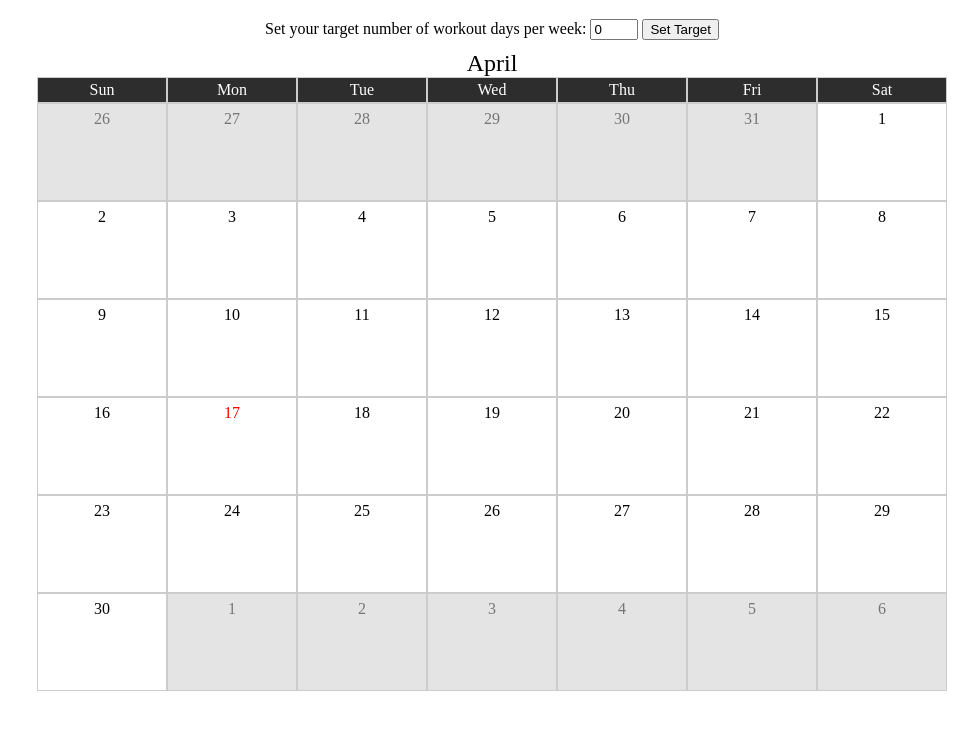
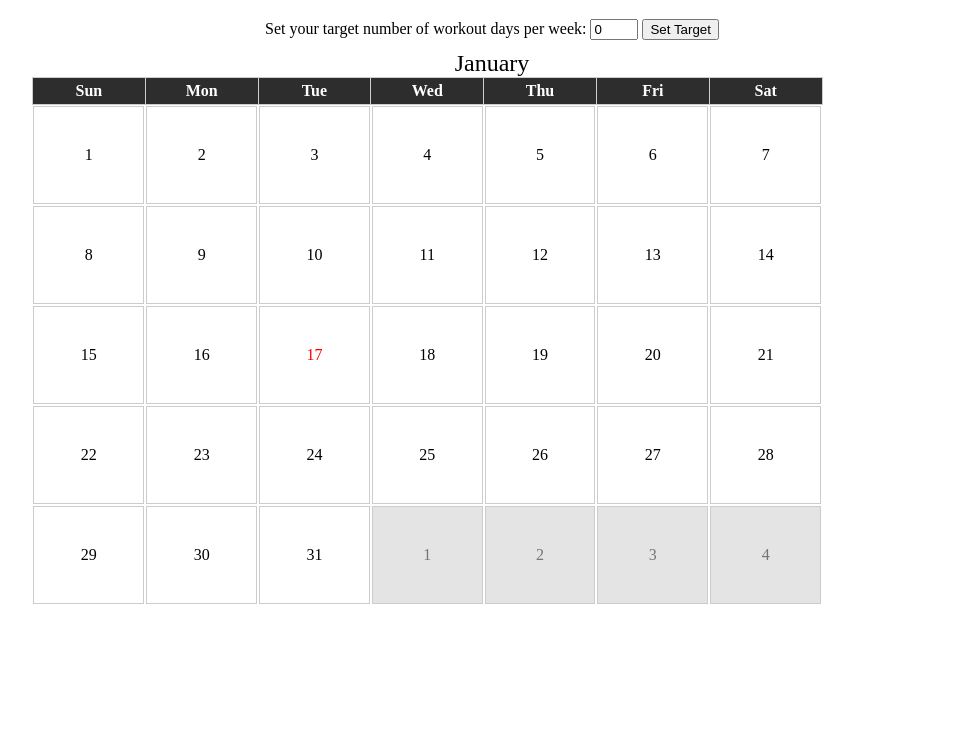
Before and after one commit to williamphk/Workout-Tracking-App, a plain HTML site: page index.html in a window 1280 px wide. Shown: the part 69-798 px from the top of the page, without its empty margins (148-1126 px from the left). Drawn offline with Linux system fonts and the light colour scheme.

Commit message:
Added Weekly Achievement

```diff
--- a/index.html
+++ b/index.html
@@ -17,19 +17,29 @@
         <input type="number" id="target" min="1" max="7" value="0" />
         <button id="setTarget">Set Target</button>
       </form>
-      <h2 id="achievement" style="display: none">
-        🎉Congratulations! You've reached your target!🎉
-      </h2>
+      <h2 id="achievement" style="display: none"></h2>
       <div id="month"></div>
-      <div id="calendar">
-        <div class="weekday-header">Sun</div>
-        <div class="weekday-header">Mon</div>
-        <div class="weekday-header">Tue</div>
-        <div class="weekday-header">Wed</div>
-        <div class="weekday-header">Thu</div>
-        <div class="weekday-header">Fri</div>
-        <div class="weekday-header">Sat</div>
-      </div>
+      <table id="calendar">
+        <thead>
+          <tr>
+            <th class="weekday-header">Sun</th>
+            <th class="weekday-header">Mon</th>
+            <th class="weekday-header">Tue</th>
+            <th class="weekday-header">Wed</th>
+            <th class="weekday-header">Thu</th>
+            <th class="weekday-header">Fri</th>
+            <th class="weekday-header">Sat</th>
+          </tr>
+        </thead>
+        <tbody id="tBody">
+          <tr id="weekOne"></tr>
+          <tr id="weekTwo"></tr>
+          <tr id="weekThree"></tr>
+          <tr id="weekFour"></tr>
+          <tr id="weekFive"></tr>
+          <tr id="weekSix"></tr>
+        </tbody>
+      </table>
     </main>
     <script src="scripts/script.js"></script>
   </body>
--- a/scripts/script.js
+++ b/scripts/script.js
@@ -3,25 +3,20 @@ window.onload = domReady;
 function domReady() {
   //Get the HTML Element
   var formHandle = document.forms.inputForm;
-  var calendar = document.getElementById("calendar");
   var achievement = document.getElementById("achievement");
   var month = document.getElementById("month");
+  var rows = document.getElementById("tBody").children;
+  var weekOne = document.getElementById("weekOne");
+  var weekTwo = document.getElementById("weekTwo");
+  var weekThree = document.getElementById("weekThree");
+  var weekFour = document.getElementById("weekFour");
+  var weekFive = document.getElementById("weekFive");
+  var lastWeek;
 
+  //For testing different month
+  //Example January: setMonth = 1
+  var setMonth = 1;
   var targetDays;
-  var totalDays = [];
-
-  //For testing
-  var setMonth;
-
-  createCalendar();
-
-  var chunkedTotalDays = chunkArray(totalDays);
-  var workoutDays = [];
-
-  //Create a copy of the 2d array of the calender
-  for (let i = 0; i < chunkedTotalDays.length; i++) {
-    workoutDays.push(new Array());
-  }
 
   //Form handle
   formHandle.onsubmit = processForm;
@@ -34,66 +29,148 @@ function domReady() {
 
   month.innerHTML = getMonthName();
 
-  function createCalendar() {
-    //Previous Month
+  var totalDays = [];
+  createArrayOfTheMonth();
+
+  //Save the remaining dates in the previous months, all dates in the current month and the reamining dates in the next month into the totalDays array
+  //For example the April 2023:
+  //[26, 27, 28, 29, 30, 31, 1, 2, 3, 4, 5, 6, 7, 8, 9, 10, 11, 12, 13, 14, 15, 16, 17, 18, 19, 20, 21, 22, 23, 24, 25, 26, 27, 28, 29, 30, 1, 2, 3, 4, 5, 6]
+
+  function createArrayOfTheMonth() {
+    //Add the remaining dates in previous month to the totalDays array
     for (
       var i = getRemainingDaysInPreviousMonth();
       i <= getDaysInPreviousMonth();
       i++
     ) {
-      var day = document.createElement("div");
+      totalDays.push(i);
+    }
+    //Add all the dates in current month to the totalDays array
+    for (var i = 1; i <= getDaysInCurrentMonth(); i++) {
+      totalDays.push(i);
+    }
+    //Add the remaining dates in next month to the totalDays array
+    for (var i = 1; i <= 6 - getWeekdayOfLastDayOfMonth(); i++) {
+      totalDays.push(i);
+    }
+  }
+
+  //Create a chunked 2d array with 7 elements in each array with the totolDays array
+  //For example the April 2023:
+  //[
+  //  [26, 27, 28, 29, 30, 31, 1],
+  //  [2, 3, 4, 5, 6, 7, 8],
+  //  [9, 10, 11, 12, 13, 14, 15],
+  //  [16, 17, 18, 19, 20, 21, 22],
+  //  [23, 24, 25, 26, 27, 28, 29],
+  //  [30, 1, 2, 3, 4, 5, 6],
+  //]
+  var chunkedTotalDays = chunkArray(totalDays);
+
+  //Determine the last week of the month
+  if (chunkedTotalDays.length == 4) {
+    lastWeek = document.getElementById("weekFour");
+  } else if (chunkedTotalDays.length == 5) {
+    lastWeek = document.getElementById("weekFive");
+  } else if (chunkedTotalDays.length == 6) {
+    lastWeek = document.getElementById("weekSix");
+  }
+
+  //Create Calendar
+  createCalendar();
+
+  function createCalendar() {
+    //Create a button element for the dates in previous month
+    for (
+      var i = getRemainingDaysInPreviousMonth();
+      i <= getDaysInPreviousMonth();
+      i++
+    ) {
+      var td = document.createElement("td");
+      var day = document.createElement("button");
       day.classList.add("previous-month");
       day.classList.add("calendar-day");
       day.textContent = i;
-      calendar.appendChild(day);
+      td.appendChild(day);
+      //Dates in previous month must be in week one
+      weekOne.appendChild(td);
       day.addEventListener("click", toggleWorkoutDay);
-      totalDays.push(i);
     }
-    // Current Month
+    //Create a button element for the dates in current month
     for (var i = 1; i <= getDaysInCurrentMonth(); i++) {
-      var day = document.createElement("div");
+      var td = document.createElement("td");
+      var day = document.createElement("button");
       day.classList.add("calendar-day");
       if (i == getToday()) {
         day.classList.add("today");
       }
       day.textContent = i;
-      calendar.appendChild(day);
+      td.appendChild(day);
+      if (i > 0 && i <= chunkedTotalDays[0][6]) {
+        weekOne.appendChild(td);
+      } else if (i > 0 && i <= chunkedTotalDays[1][6]) {
+        weekTwo.appendChild(td);
+      } else if (i > 0 && i <= chunkedTotalDays[2][6]) {
+        weekThree.appendChild(td);
+      } else if (i > 0 && i <= chunkedTotalDays[3][6]) {
+        weekFour.appendChild(td);
+      } else if (i > 0 && i <= chunkedTotalDays[4][6]) {
+        weekFive.appendChild(td);
+      } else if (i > 0 && i <= getDaysInCurrentMonth()) {
+        lastWeek.appendChild(td);
+      }
       day.addEventListener("click", toggleWorkoutDay);
-      totalDays.push(i);
     }
-    //Next Month
+    //Create a button element for the dates in next month
     for (var i = 1; i <= 6 - getWeekdayOfLastDayOfMonth(); i++) {
-      var day = document.createElement("div");
+      var td = document.createElement("td");
+      var day = document.createElement("button");
       day.classList.add("next-month");
       day.classList.add("calendar-day");
       day.textContent = i;
-      calendar.appendChild(day);
+      td.appendChild(day);
+      //Dates in previous month must be in last week
+      lastWeek.appendChild(td);
       day.addEventListener("click", toggleWorkoutDay);
-      totalDays.push(i);
     }
   }
 
-  var chunkedTotalDays = chunkArray(totalDays);
+  var workoutDays = [];
+
+  //Create a emtpy copy of the 2d array of the calender
+  for (let i = 0; i < chunkedTotalDays.length; i++) {
+    workoutDays.push(new Array());
+  }
+
+  //Add achievement div at the end of each week
+  for (var i = 0; i < chunkedTotalDays.length; i++) {
+    var weeklyAchievement = document.createElement("div");
+    weeklyAchievement.className = "weekly-achievement";
+    var td = document.createElement("td");
+    td.appendChild(weeklyAchievement);
+    rows[i].appendChild(td);
+  }
 
   function toggleWorkoutDay(event) {
     //Get which date the user is clicking
     var day = event.target;
     var dayNumber = parseInt(day.textContent);
 
-    //Previous Month
+    //If the user is clicking the dates in previous month
     if (day.classList.contains("previous-month")) {
       //If the date has been selected
       if (day.classList.contains("workout")) {
         day.classList.remove("workout");
         workoutDays[0] = workoutDays[0].filter((d) => d !== dayNumber);
-        console.log(workoutDays);
+        //console.log(workoutDays);
+        //If the date has not been selected
       } else {
         day.classList.add("workout");
         workoutDays[0].push(dayNumber);
-        console.log(workoutDays);
+        //console.log(workoutDays);
       }
     }
-    //Next Month
+    //If the user is clicking the dates in next month
     else if (day.classList.contains("next-month")) {
       //If the date has been selected
       if (day.classList.contains("workout")) {
@@ -101,16 +178,16 @@ function domReady() {
         workoutDays[workoutDays.length - 1] = workoutDays[
           workoutDays.length - 1
         ].filter((d) => d !== dayNumber);
-        console.log(workoutDays);
+        //console.log(workoutDays);
       }
-      //If the date has not selected
+      //If the date has not been selected
       else {
         day.classList.add("workout");
         workoutDays[workoutDays.length - 1].push(dayNumber);
         console.log(workoutDays);
       }
     }
-    //Current Month
+    //If the user is clicking the dates in next current month
     else {
       //Week 1
       if (dayNumber > 0 && dayNumber <= chunkedTotalDays[0][6]) {
@@ -119,13 +196,13 @@ function domReady() {
           day.classList.remove("workout");
           //Remove the element from the array
           workoutDays[0] = workoutDays[0].filter((d) => d !== dayNumber);
-          console.log(workoutDays);
+          //console.log(workoutDays);
         }
-        //If the date has not selected
+        //If the date has not been selected
         else {
           workoutDays[0].push(dayNumber);
           day.classList.add("workout");
-          console.log(workoutDays);
+          //console.log(workoutDays);
         }
       }
       //Week 2
@@ -138,13 +215,13 @@ function domReady() {
           day.classList.remove("workout");
           //Remove the element from the array
           workoutDays[1] = workoutDays[1].filter((d) => d !== dayNumber);
-          console.log(workoutDays);
+          //console.log(workoutDays);
         }
-        //If the date has not selected
+        //If the date has not been selected
         else {
           workoutDays[1].push(dayNumber);
           day.classList.add("workout");
-          console.log(workoutDays);
+          //console.log(workoutDays);
         }
       }
       //Week 3
@@ -157,13 +234,13 @@ function domReady() {
           day.classList.remove("workout");
           //Remove the element from the array
           workoutDays[2] = workoutDays[2].filter((d) => d !== dayNumber);
-          console.log(workoutDays);
+          //console.log(workoutDays);
         }
-        //If the date has not selected
+        //If the date has not been selected
         else {
           workoutDays[2].push(dayNumber);
           day.classList.add("workout");
-          console.log(workoutDays);
+          //console.log(workoutDays);
         }
       }
       //Week 4
@@ -176,13 +253,13 @@ function domReady() {
           day.classList.remove("workout");
           //Remove the element from the array
           workoutDays[3] = workoutDays[3].filter((d) => d !== dayNumber);
-          console.log(workoutDays);
+          //console.log(workoutDays);
         }
-        //If the date has not selected
+        //If the date has not been selected
         else {
           workoutDays[3].push(dayNumber);
           day.classList.add("workout");
-          console.log(workoutDays);
+          //console.log(workoutDays);
         }
       }
       //Week 5
@@ -195,13 +272,13 @@ function domReady() {
           day.classList.remove("workout");
           //Remove the element from the array
           workoutDays[4] = workoutDays[4].filter((d) => d !== dayNumber);
-          console.log(workoutDays);
+          //console.log(workoutDays);
         }
-        //If the date has not selected
+        //If the date has not been selected
         else {
           workoutDays[4].push(dayNumber);
           day.classList.add("workout");
-          console.log(workoutDays);
+          //console.log(workoutDays);
         }
       }
       //Last week
@@ -216,27 +293,44 @@ function domReady() {
           workoutDays[workoutDays.length - 1] = workoutDays[
             workoutDays.length - 1
           ].filter((d) => d !== dayNumber);
-          console.log(workoutDays);
+          //console.log(workoutDays);
         }
-        //If the date has not selected
+        //If the date has not been selected
         else {
           workoutDays[workoutDays.length - 1].push(dayNumber);
           day.classList.add("workout");
-          console.log(workoutDays);
+          //console.log(workoutDays);
         }
       }
     }
     checkAchievement();
+    checkAchievementWeekly();
   }
 
   //Check if the target is reached
   function checkAchievement() {
-    console.log(targetDays);
+    //console.log(targetDays);
     //Check if the target is reached in every weeks
     if (workoutDays.every((a) => a.length >= targetDays)) {
       achievement.style.display = "block";
+      achievement.innerHTML = `🎉Congratulations! You've reached your target for ${getMonthName()}!🎉`;
     } else {
       achievement.style.display = "none";
+    }
+  }
+
+  var weeklyAchievement = document.getElementsByClassName("weekly-achievement");
+  function checkAchievementWeekly() {
+    //Check every week
+    for (var i = 0; i < workoutDays.length; i++) {
+      //Check the target days with the days selected
+      if (workoutDays[i].length >= targetDays) {
+        weeklyAchievement[i].innerHTML = `You've reached your target for Week${
+          i + 1
+        }! Keep going!`;
+      } else {
+        weeklyAchievement[i].innerHTML = "";
+      }
     }
   }
 
@@ -285,19 +379,21 @@ function domReady() {
       getDaysInPreviousMonth() - getWeekdayOfFirstDayOfMonth() + 1;
     return remainingDayInPreviousMonth;
   }
-
   //   console.log(
   //     "getRemainingDaysInPreviousMonth " + getRemainingDaysInPreviousMonth()
   //   );
 
-  //For testing different month
+  //For testing different months
   function getMonth(int) {
+    //If the month is not set
     if (!int) {
+      //return today
       return new Date();
     } else {
       var now = new Date();
       var year = now.getFullYear();
       var date = now.getDate();
+      //return a new date with the set month
       return new Date(year, int - 1, date);
     }
   }
--- a/styles/style.css
+++ b/styles/style.css
@@ -3,6 +3,7 @@ main {
   justify-content: center;
   align-items: center;
   flex-direction: column;
+  box-sizing: border-box;
 }
 
 /* Month name */
@@ -13,14 +14,12 @@ main {
 
 /* Calender */
 #calendar {
-  display: grid;
-  grid-template-columns: repeat(7, 1fr);
-  grid-template-rows: auto repeat(5, 1fr);
+  border-collapse: collapse;
 }
 
 /* Weekday header */
 .weekday-header {
-  width: 10vw;
+  width: 8.5vw;
   height: 3vh;
   line-height: 3vh;
   text-align: center;
@@ -31,13 +30,16 @@ main {
 
 /* All calender dates */
 .calendar-day {
-  width: 10vw;
+  /* Remove the default styling of HTML button */
+  all: unset;
+  display: inherit;
+  width: 8.5vw;
   height: 12vh;
-  line-height: 30px;
   text-align: center;
   border: 1px solid #ccc;
   cursor: pointer;
 }
+
 /* Today */
 .today {
   color: red;
@@ -55,3 +57,7 @@ main {
   background-color: #667ccb;
   color: white;
 }
+
+.weekly-achievement {
+  width: 10vw;
+}
```
